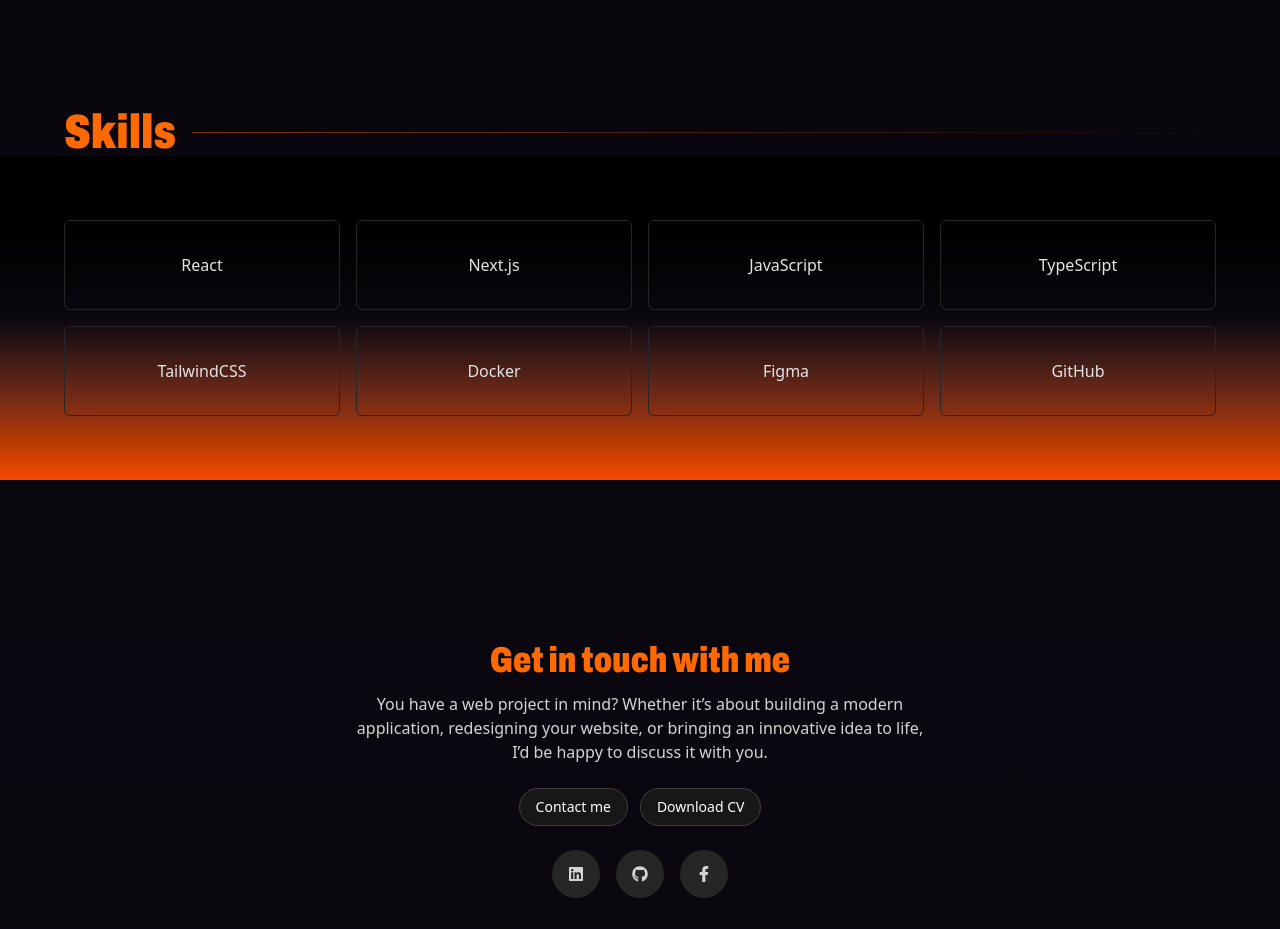
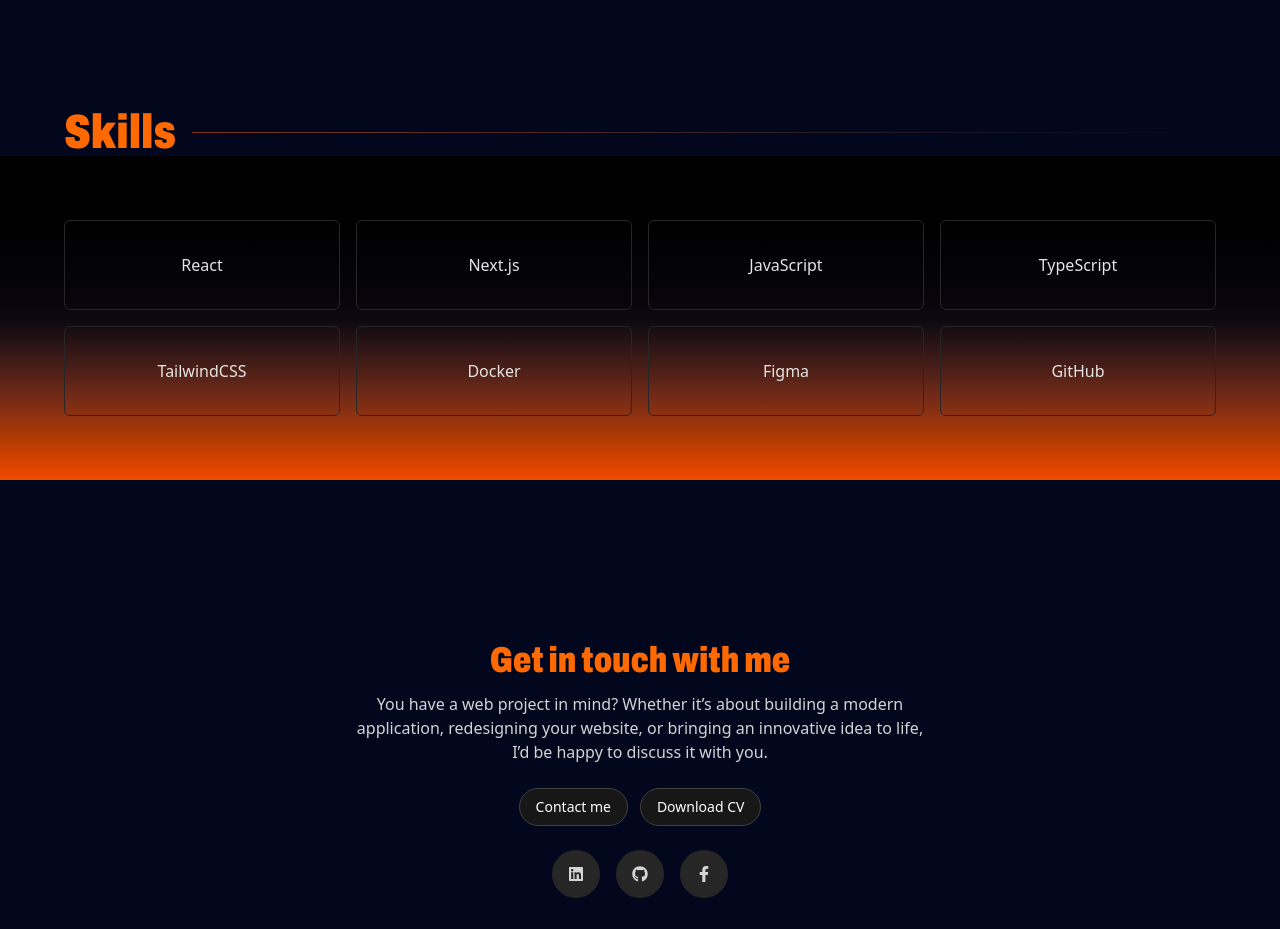
Before and after one commit to ines-abike/portfolio, a Next.js app: page / in a window 1280 px wide. Shown: the part 3240-4169 px from the top of the page. Built offline with nearby package versions, Linux system fonts and the light colour scheme.

Commit message:
fix: fix bug

```diff
--- a/components/HomePage.tsx
+++ b/components/HomePage.tsx
@@ -67,7 +67,7 @@
         : "justify-between max-w-7xl mx-auto px-8";
 
     return (
-        <div className="bg-gradient-to-b from-black via-[#07060a] to-[#0b0710] text-white font-sans overflow-x-hidden">
+        <div className="bg-[#03071e] text-white font-sans overflow-x-hidden">
 
             {/* NAVIGATION */}
             <nav className={`fixed top-0 left-0 w-full z-50 transition-all duration-500 ease-in-out ${isScrolled ? 'pt-4' : 'pt-6'}`}>
@@ -118,7 +118,7 @@
                 </div>
             </nav>
 
-            <header ref={headerRef} className="relative flex flex-col items-center justify-center min-h-screen bg-black text-center px-6 overflow-hidden">
+            <header ref={headerRef} className="relative flex flex-col items-center justify-center min-h-screen text-center px-6 overflow-hidden">
                 <div className="pt-20 relative flex flex-col gap-4">
                     <div className="flex items-center justify-center">
                         <div className="p-1 bg-orange-600 rounded-full">
@@ -126,7 +126,7 @@
                         </div>
                     </div>
                     <h1 ref={titleRef} className="text-4xl md:text-6xl lg:text-7xl font-archivo max-w-4xl font-bold bg-clip-text text-transparent bg-gradient-to-r from-orange-600 via-orange-500 to-orange-400">
-                        Hey, I'm Inès. <br className="hidden md:block" /> Front-End Developer.
+                        Hey, I&apos;m Inès. <br className="hidden md:block" /> Front-End Developer.
                     </h1>
                     <p ref={subtitleRef} className="max-w-xl mx-auto text-sm md:text-base text-neutral-400">
                         I develop web projects with the goal of making them both beautiful and useful...
@@ -161,7 +161,7 @@
                         </p>
 
                         <p>
-                            When I'm not coding, I'm font off make photography and play chess.
+                            When I&apos;m not coding, I&apos;m font off make photography and play chess.
                         </p>
                     </div>
 
@@ -247,7 +247,7 @@
                     <h2 ref={skillsTitleRef} className="font-archivo text-orange-500 text-3xl md:text-5xl font-bold whitespace-nowrap">
                         Skills
                     </h2>
-                    <div className="h-[1px] w-full bg-gradient-to-r from-orange-500/50 to-transparent"></div>
+                    <div className="h-[1px] w-full bg-gradient-to-r from-orange-500/50 to-[#03071e]"></div>
                 </div>
                 <div
                     id="competences"
```
